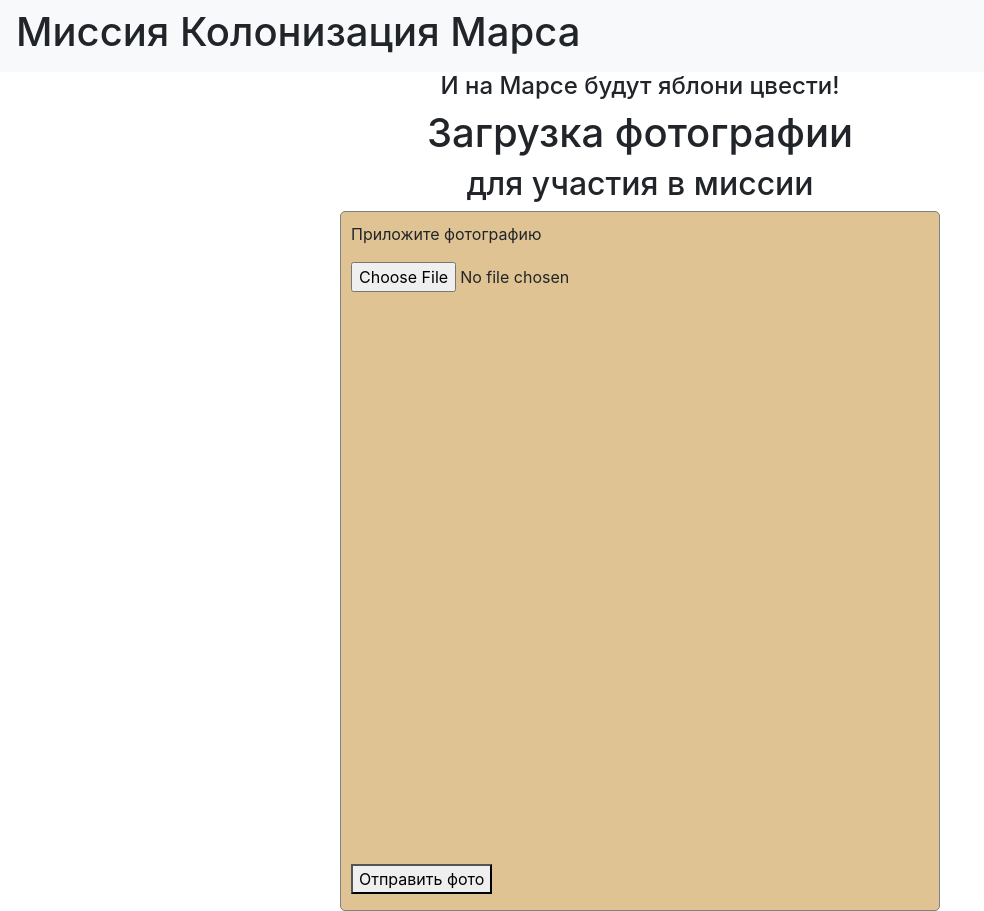
After one commit to Harkt192/Flask, a Flask app: page /load_photo in a window 1280 px wide. The commit adds this page. Shown: the whole page, without its empty margins (0-984 px from the left). Run offline with Flask 3, Linux system fonts and the light colour scheme; some libraries are stand-ins or nearby versions.

Commit message:
Загрузка файла

```diff
--- a/app.py
+++ b/app.py
@@ -1,40 +1,44 @@
-import flask
+import os
+from os.path import exists
 
-app = flask.Flask(__name__)
+from flask import Flask, request, render_template, redirect
+import threading
+
+app = Flask(__name__)
 
 @app.route('/')
 def base_page():
-    return flask.render_template("main.html")
+    return render_template("main.html")
 
 @app.route("/index")
 def index_page():
-    return flask.render_template("index.html")
+    return render_template("index.html")
 
 @app.route("/promotion")
 def promotion_page():
-    return flask.render_template("promotion.html")
+    return render_template("promotion.html")
 
 @app.route("/image_mars")
 def image_mars_page():
-    return flask.render_template("image_mars.html")
+    return render_template("image_mars.html")
 
 @app.route('/bootstrap_sample')
 def bootstrap():
-    return flask.render_template("bootstrap_sample.html")
+    return render_template("bootstrap_sample.html")
 
 @app.route("/promotion_image")
 def promotion_image_page():
-    return flask.render_template("promotion_image.html")
+    return render_template("promotion_image.html")
 
 @app.route('/astronaut_selection', methods=['POST', 'GET'])
 def form_sample():
-    if flask.request.method == 'GET':
-        return flask.render_template("astronaut_selection.html")
-    elif flask.request.method == 'POST':
-        print(flask.request.form['surname'])
-        print(flask.request.form['name'])
-        print(flask.request.form['email'])
-        print(flask.request.form['class'])
+    if request.method == 'GET':
+        return render_template("astronaut_selection.html")
+    elif request.method == 'POST':
+        print(request.form['surname'])
+        print(request.form['name'])
+        print(request.form['email'])
+        print(request.form['class'])
 
         jobs = []
         for job in [
@@ -48,20 +52,20 @@
             "Exobiologist"
         ]:
             try:
-                if flask.request.form[job]:
+                if request.form[job]:
                     jobs.append(job)
             except Exception:
                 pass
         print(jobs)
-        print(flask.request.form['sex'])
-        print(flask.request.form['about'])
+        print(request.form['sex'])
+        print(request.form['about'])
 
-        if flask.request.form['file']:
-            print(flask.request.form['file'])
+        if request.form['file']:
+            print(request.form['file'])
         else:
             print("No file")
         try:
-            print(flask.request.form['accept'])
+            print(request.form['accept'])
         except Exception:
             print("No accept")
         return "<h1>Форма отправлена</h1>"
@@ -69,13 +73,13 @@
 @app.route("/choice/<string:planet_name>")
 def choose_planet(planet_name):
     if planet_name == "Марс":
-        return flask.render_template("mars.html")
+        return render_template("mars.html")
     elif planet_name == "Юпитер":
-        return flask.render_template("jupiter.html")
+        return render_template("jupiter.html")
 
 @app.route("/results/<string:nickname>/<int:level>/<float:rating>")
 def results(nickname, level, rating):
-    return flask.render_template(
+    return render_template(
         "results.html",
         nickname=nickname,
         level=level,
@@ -83,4 +87,51 @@
     )
 
 
+LAST_FILENAME = ""
+
+
+@app.route('/load_photo', methods=["GET", "POST"])
+def upload_file():
+    global LAST_FILENAME
+    filename = ""
+    if request.method == "POST":
+        if "file" not in request.files:
+            if "send_file" in request.form:
+                if not request.form["send_file"]:
+                    return render_template('upload.html', message="Выберите файл", filename=filename)
+
+        if "send_file" in request.form:
+            temp_filename = request.form["send_file"]
+            filename = temp_filename.replace("temp_", "")
+            if not os.path.exists(
+                os.path.join("static/uploads", filename)
+            ):
+                os.rename(
+                    os.path.join("static/uploads", temp_filename),
+                    os.path.join("static/uploads", filename)
+                )
+            else:
+                os.remove(
+                    os.path.join("static/uploads", temp_filename)
+                )
+            LAST_FILENAME = ""
+            return f"<h1>Файл {filename} успешно загружен.</h1><br><a href='/load_photo'>Загрузить ещё</a>"
+
+        file = request.files["file"]
+        filename = file.filename
+
+        if file:
+            if "file" in request.files:
+                if LAST_FILENAME != "":
+                    os.remove(
+                        os.path.join("static/uploads", LAST_FILENAME)
+                    )
+                filename = "temp_" + filename
+                temp_path = os.path.join("static/uploads", filename)
+                file.save(temp_path)
+                LAST_FILENAME = filename
+
+    return render_template('upload.html', message="", filename=filename)
+
+
 app.run(port=8888, host="127.0.0.1")
--- a/static/css/style.css
+++ b/static/css/style.css
@@ -1,4 +1,4 @@
-form.login_form {
+.login_form {
     margin-left: auto;
     margin-right: auto;
     max-width: 450px;
@@ -31,3 +31,20 @@
 h4 {
     text-align: center;
 }
+
+div.load_div {
+    position: relative;
+    margin-left: auto;
+    margin-right: auto;
+    max-width: 600px;
+    height: 700px;
+    background-color: #DFC393;
+    border: 1px solid gray;
+    border-radius: 5px;
+    padding: 10px;
+}
+
+button.submit-btn {
+    position: absolute;
+    bottom: 1em;
+}
--- /dev/null
+++ b/templates/upload.html
@@ -0,0 +1,23 @@
+{% extends "base.html" %}
+
+{% block content %}
+    <div class="centered_div">
+        <h1>Загрузка фотографии</h1>
+        <h2>для участия в миссии</h2>
+        <div class="load_div">
+            <p>Приложите фотографию</p>
+            <form method="post" enctype="multipart/form-data">
+                <input class="input_file" type="file" name="file" onchange="this.form.submit()">
+                {{ message }}
+            </form>
+            <div>
+                {% if filename != "" %}
+                    <img style="width: 100%" src="{{ url_for('static', filename='uploads/' + filename) }}" alt="{{ filename }}">
+                {% endif %}
+            </div>
+            <form method="post">
+                <button class="submit-btn" type="submit" name="send_file" value="{{ filename }}">Отправить фото</button>
+            </form>
+        </div>
+    </div>
+{% endblock %}
```
